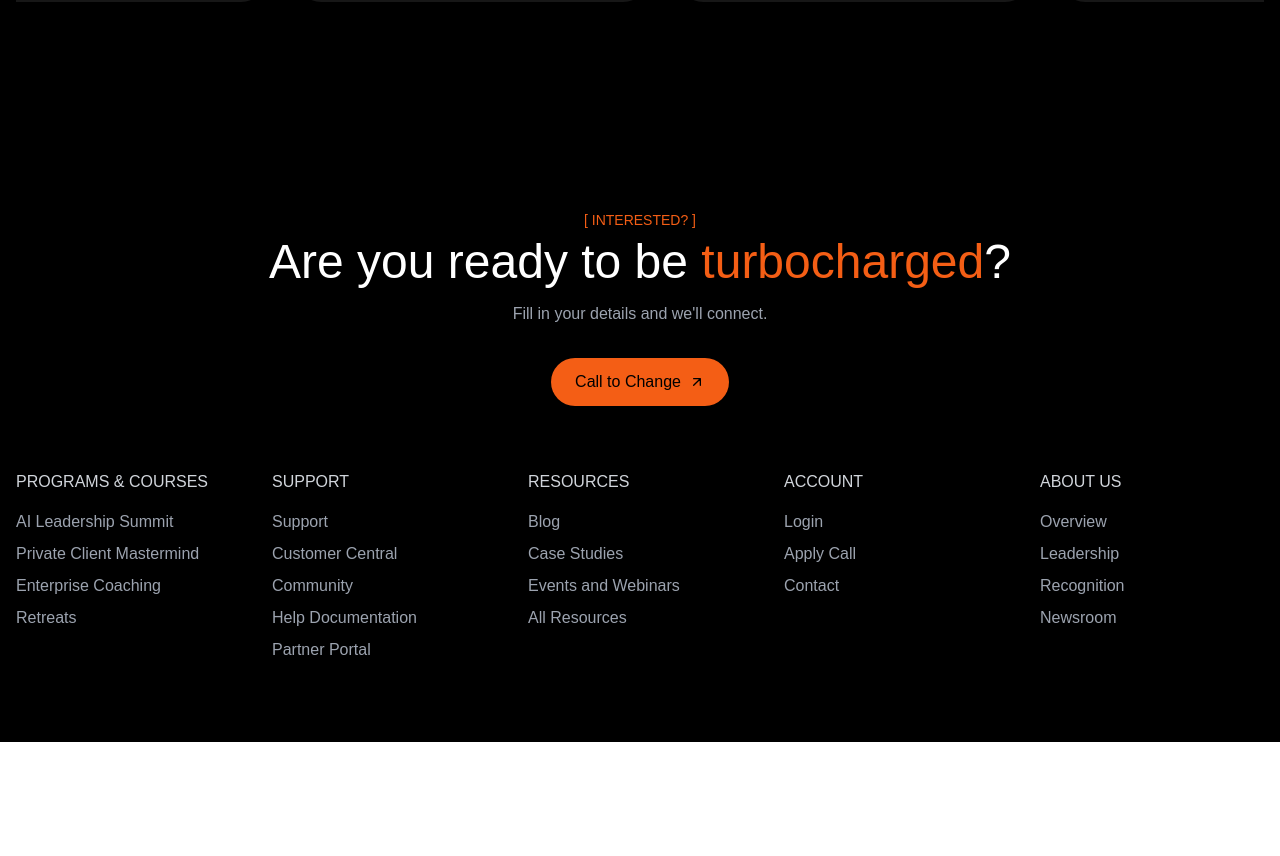
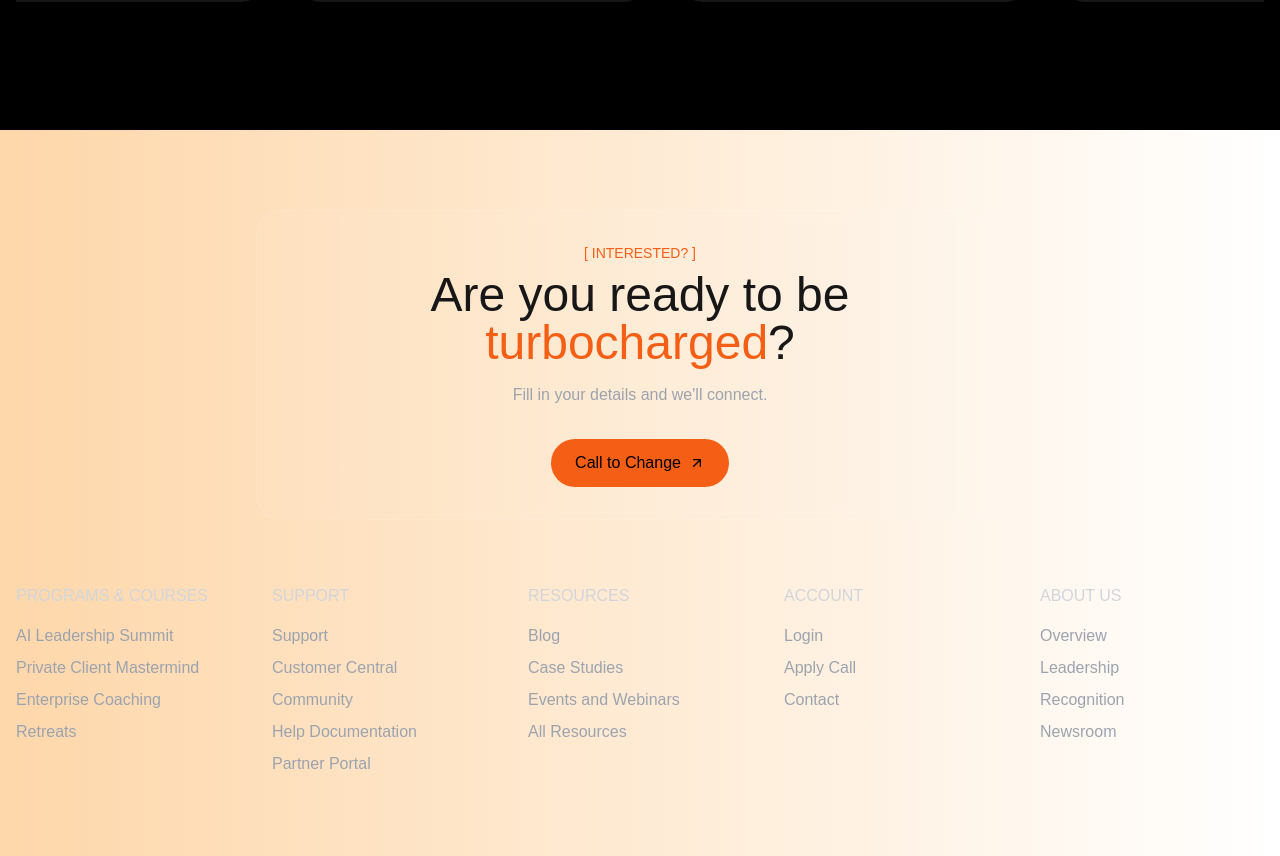
Before and after one commit to varuntree/baddam, a Next.js app: page / in a window 1280 px wide. Shown: the part 5624-6480 px from the top of the page. Before the commit the page ends 6366 px from the top, so only its background shows below. Built offline with nearby package versions, Linux system fonts and the light colour scheme.

Commit message:
Assistant checkpoint: Add gradient background and glassmorphic effects
Assistant generated file changes:
- app/components/Footer.tsx: Add glassmorphic effect to CTA

---

User prompt:

add the orange and white bg shades like in the above picture, in the bg, and add the glassmorphic effect

```diff
--- a/app/components/Footer.tsx
+++ b/app/components/Footer.tsx
@@ -4,10 +4,10 @@ import Link from "next/link";
 
 export default function Footer() {
   return (
-    <footer className="bg-black text-white py-20">
+    <footer className="bg-gradient-to-r from-orange-200 to-white py-20">
       <div className="container mx-auto px-4">
         {/* Call to Action */}
-        <div className="text-center mb-16">
+        <div className="relative text-center mb-16 p-8 backdrop-blur-sm bg-white/5 rounded-3xl border border-white/10 mx-auto max-w-3xl">
           <p className="text-primary text-sm mb-2">[ INTERESTED? ]</p>
           <h2 className="text-4xl md:text-5xl font-medium mb-4">
             Are you ready to be{" "}
```
